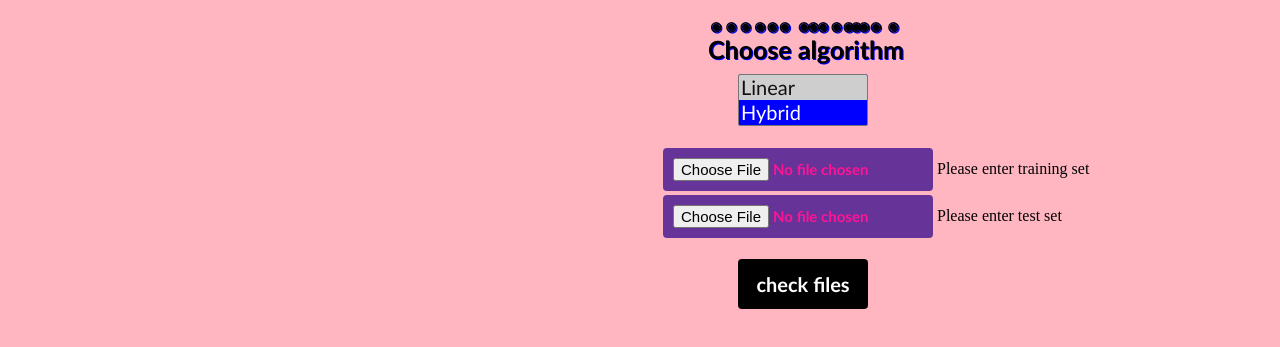
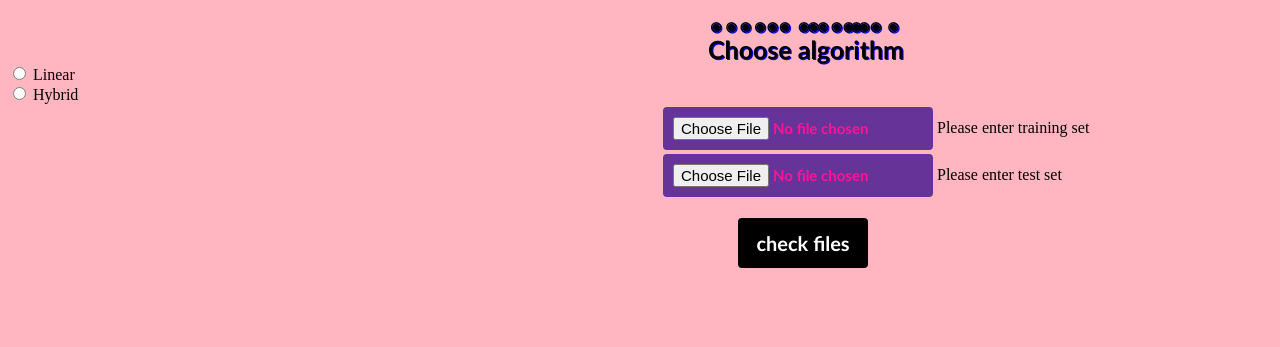
Before and after one commit to Or-Memia/WEBB-application, a website: page view/index.html in a window 1280 px wide. Shown: the part 61-408 px from the top of the page. Drawn offline with Linux system fonts and the light colour scheme.

Commit message:
radio buttons

```diff
--- a/controller/app.js
+++ b/controller/app.js
@@ -31,6 +31,8 @@ app.post('/', (req, res) => {
         res.end()
     })
 })
+
+console.log("Hello World");
 //Post Method for '/search' url
 app.post('/detect', (req, res) => {
     if (req.files) {
@@ -42,6 +44,7 @@ app.post('/detect', (req, res) => {
         data.append("learnFile", req.files.learnFile.data)
         data.append("anomalyFile", req.files.anomalyFile.data)
         data.append("selectedAlgo", req.body.selectedAlgo)
+        console.log(req.body.selectedAlgo);
         fetch(('http://localhost:8080/'), {
             method: 'POST',
             body: data
--- a/view/index.html
+++ b/view/index.html
@@ -10,10 +10,14 @@
 <h1 class="header">Anomaly Detector | Home</h1>
 <form action="/detect" method="post" enctype="multipart/form-data" name="searchForm" target="result">
     <label for="selectedAlgo" class="choose-algorithm">Choose algorithm</label><br/>
-    <select id="selectedAlgo" class="select-algorithm" name="selectedAlgo" size="2">
-        <option selected value="linear">Linear</option>
-        <option value="hybrid">Hybrid</option>
-    </select><br><br>
+    <input type="radio" id="male" name="selectedAlgo" value="linear">
+    <label for="selectedAlgo">Linear</label><br>
+    <input type="radio" id="Hybrid" name="selectedAlgo" value="hybrid">
+    <label for="selectedAlgo">Hybrid</label><br>
+<!--    <select id="selectedAlgo" class="select-algorithm" name="selectedAlgo" size="2">-->
+<!--        <option selected value="linear">Linear</option>-->
+<!--        <option value="hybrid">Hybrid</option>-->
+<!--    </select><br><br>-->
     <table>
         <tr>
             <td id="learnError" class="error-text"></td>
```
